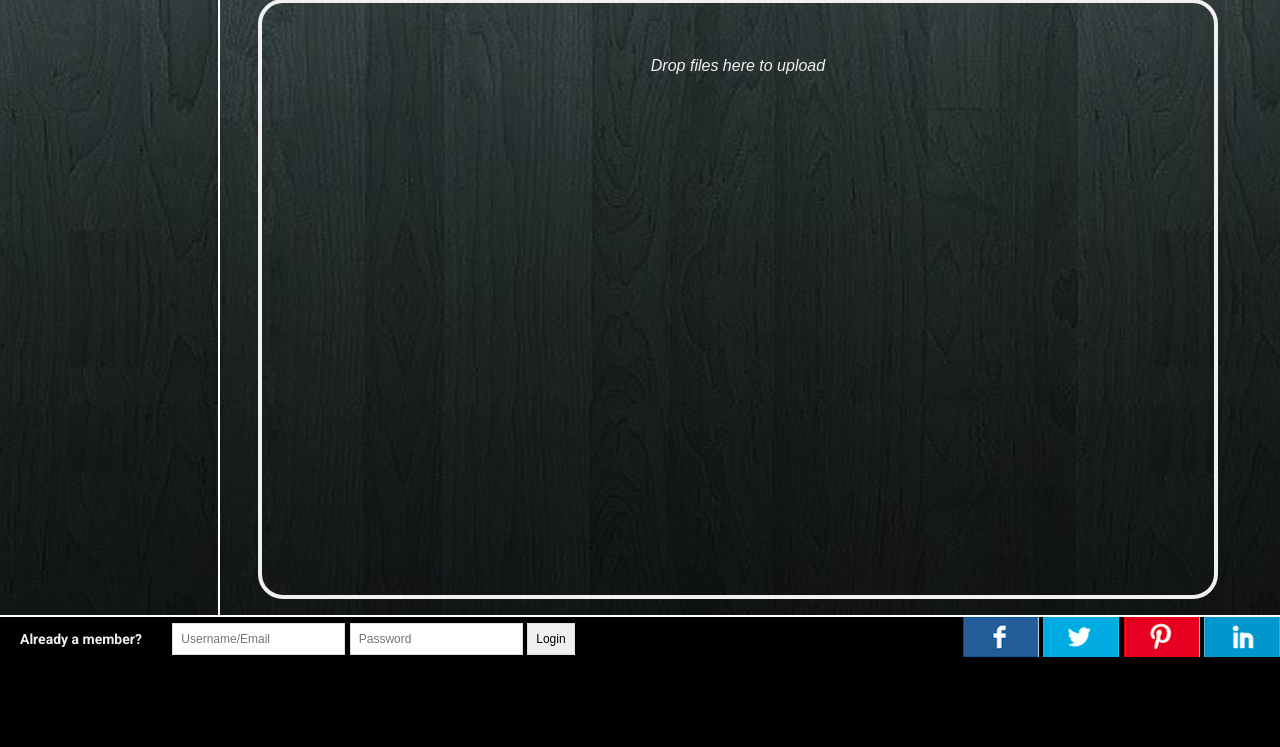
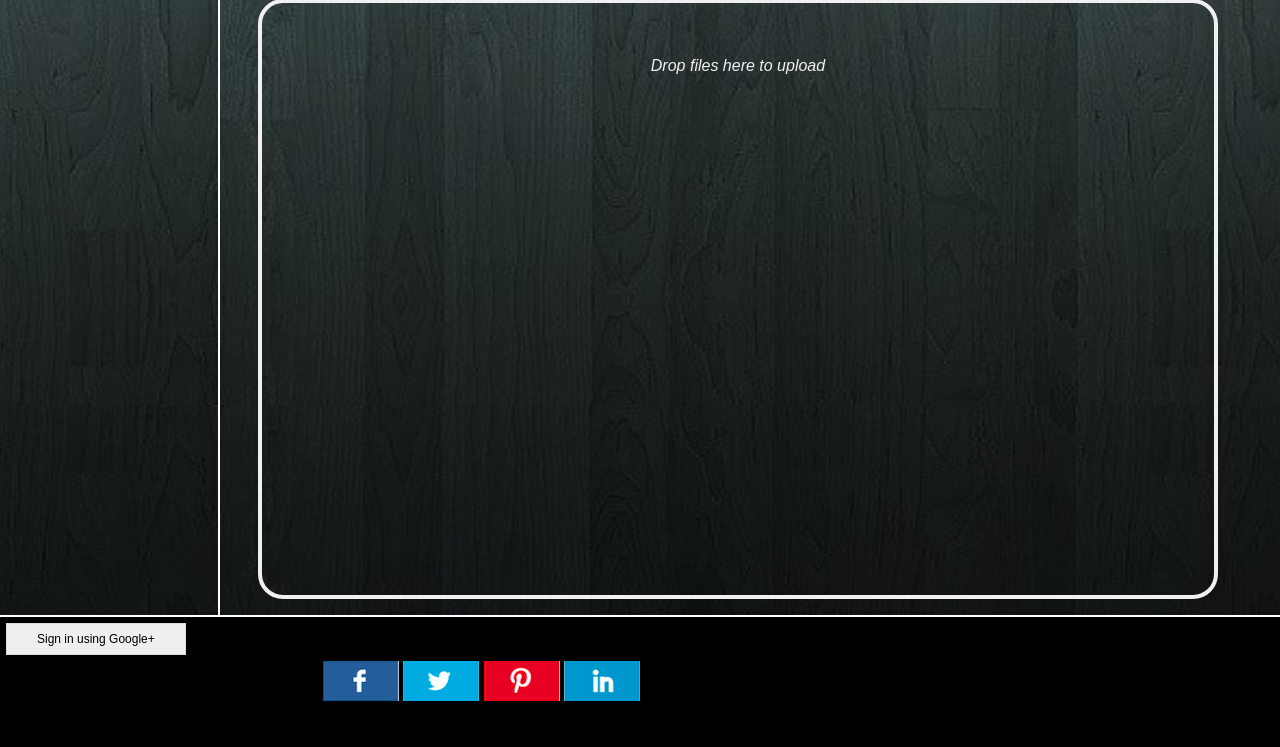
Before and after one commit to derekm228/Whitzo, a PHP site: page /listApartment.html in a window 1280 px wide. Shown: the part 1853-2600 px from the top of the page. Run offline with PHP 8.4, Linux system fonts and the light colour scheme; some libraries are stand-ins or nearby versions; some web fonts are replaced.

Commit message:
Show login user

```diff
--- a/css/main.css
+++ b/css/main.css
@@ -248,50 +248,38 @@ body {
     float: left;
     clear: none;
     height: 38px;
-    width: 70%;
+    width: 50%;
     color: #F0F0F0;
     text-align:left;
     padding-top: 6px;
+    padding-left: 6px;
 }
 
-#memberText {
-    float: left;
-    clear: none;
-    font-family: "Roboto", sans-serif;
-    font-weight: 100;
-    font-size: 14px;
-    color: #F0F0F0;
-    width: 17%;
-    padding-top: 7px;
-    padding-left: 20px;
-}
-
-#memberInfo {
-    float: left;
-    clear: none;
-    width: 70%;
+#login h3 {
+    visibility: hidden;
 }
 
 #shareImages {
     float: left;
     clear: none;
     height: 40px;
-    width: 30%;
+    width: 50%;
     color: #F0F0F0;
     text-align:right;
 }
 
-.footer input[type="text"], .footer input[type="button"], .footer input[type="password"] {
-    padding: 8px;
+.footer input[type="button"] {
+    padding: 8px 30px 8px 30px;
     border: solid 1px #dcdcdc;
-    transition: box-shadow 0.3s, border 0.3s;
     font-size: 12px;
     color:black;
 }
 
-.footer input[type="text"]:focus {
+.footer input[type="button"]:hover {
     border: solid 1px #707070;
-    box-shadow: 0 0 5px 1px #969696;
+    box-shadow: 0 0 5px 1px #F0F0F0;
+    transition: background 2s;
+    background: #F0F0F0;
 }
 
 /* ========================================================================== */
@@ -442,6 +430,7 @@ body {
 
 #map-section {
     min-height: 550px;
+    background-color: none;
     /*min-width: 400px;
    /* width: 100%;
     height: 100%; */
--- a/js/main.js
+++ b/js/main.js
@@ -8,7 +8,8 @@ $(document).ready(function(){
 	//Define functions
 	function initialize() {
 		var mapOptions = {
-			zoom: 12
+			zoom: 12,
+			scrollwheel: false
 		};
 
 		map = new google.maps.Map(document.getElementById('map-section'), mapOptions);
@@ -96,23 +97,22 @@ $(document).ready(function(){
 
 /*------------------------------------------GOOGLE PLUS SIGN IN CODE------------------------------------------*/
 
-
-
 	// Additional params
 	var additionalParams = {
 		'theme' : 'dark',
 		'callback': signinCallback
 		};
-	  console.log("Shovida")
+
 	gapi.signin.render('loginButton', additionalParams);
-
 
 	function signinCallback(authResult) {
 		if (authResult['status']['signed_in']) {
 	    	// Update the app to reflect a signed in user
 	    	// Hide the sign-in button now that the user is authorized, for example:
 	    	$('#loginButton').attr('style', 'display: none');
-	  } else {
+	    	$('#login h3').css('visibility', 'visible');
+	  	}
+	  	else {
 	    	// Update the app to reflect a signed out user
 	    	// Possible error values:
 	    	//   "user_signed_out" - User is signed-out
--- a/listApartment.html
+++ b/listApartment.html
@@ -160,14 +160,8 @@
 
             <div class="footer">
                 <div id="login">
-                    <div id="memberText">
-                        <h4>Already a member?</h4>
-                    </div>
-                    <div id="memberInfo">
-                        <input type="text" id="username" placeholder="Username/Email">
-                        <input type="password" id="password" placeholder="Password">
-                        <input type="button" id="loginButton" value="Login">
-                    </div>
+                    <input type="button" id="loginButton" value="Sign in using Google+">
+                    <h3>Hi, </h3>
                 </div>
                 <div id="shareImages">
                     <a href="http://www.facebook.com" target="_blank"><img src="img/facebook.png" alt="Facebook Page"></a>
```
Lines whose indentation alone changed are shown as unchanged.
